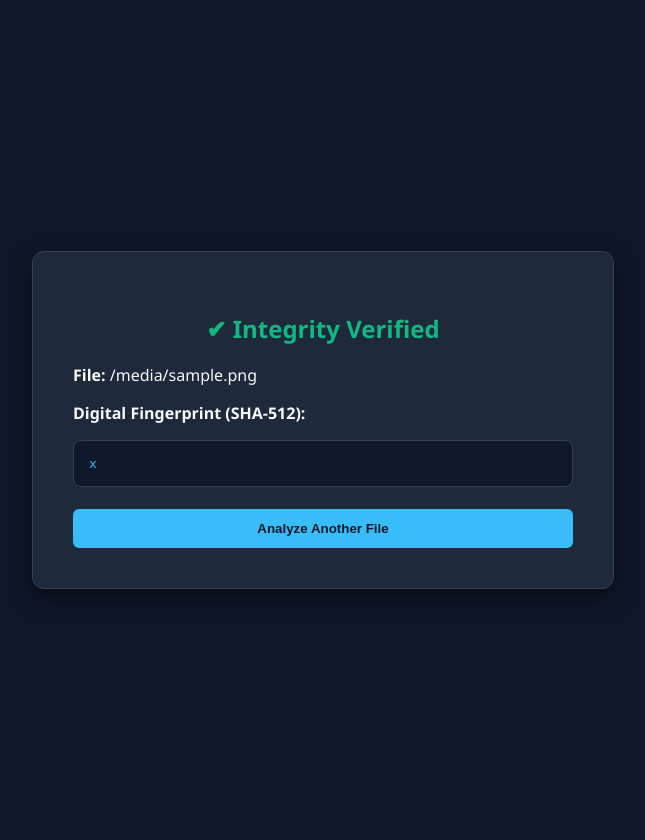
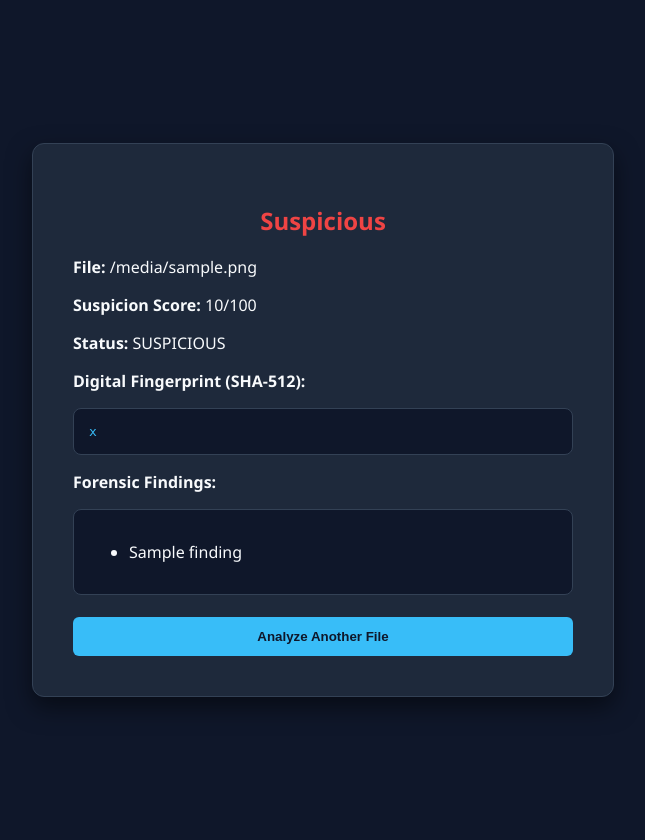
Before and after one commit to zeynabsheikh/TruthTrace, a Flask app: template templates/report.html in a window 1280 px wide. Shown: the whole page, without its empty margins (317-962 px from the left). Run offline with Flask 3, Linux system fonts and the light colour scheme; the template is opened without the code that fills it: most values are stand-ins (such as "Sample title", 1, 10 or a date in 2020).

Commit message:
Enhance report layout and status display
Updated the report title and modified the status display with conditional coloring and messages. Added suspicion score and forensic findings sections.

```diff
--- a/templates/report.html
+++ b/templates/report.html
@@ -1,16 +1,34 @@
 <!DOCTYPE html>
 <html>
 <head>
-    <title>Analysis Report</title>
+    <title>Analysis Report - TruthTrace</title>
     <link rel="stylesheet" href="{{ url_for('static', filename='style.css') }}">
 </head>
 <body>
     <div class="container">
-        <h2 style="color: #10b981;">✔ Integrity Verified</h2>
+        <h2 style="color: {% if status == 'SUSPICIOUS' %}#ef4444{% elif status == 'POSSIBLY EDITED' %}#f59e0b{% else %}#10b981{% endif %};">
+            {% if status == 'SUSPICIOUS' %}Suspicious{% elif status == 'POSSIBLY EDITED' %}Possibly Edited{% else %}Clean{% endif %}
+        </h2>
         <div style="text-align: left;">
             <p><strong>File:</strong> {{ filename }}</p>
+            <p><strong>Suspicion Score:</strong> {{ suspicion_score }}/100</p>
+            <p><strong>Status:</strong> {{ status }}</p>
+
             <p><strong>Digital Fingerprint (SHA-512):</strong></p>
             <div class="hash-box">{{ file_hash }}</div>
+
+            <p><strong>Forensic Findings:</strong></p>
+            <div style="background: #0f172a; padding: 15px; border-radius: 8px; border: 1px solid #334155;">
+                {% if forensic_findings %}
+                    <ul>
+                    {% for finding in forensic_findings %}
+                        <li>{{ finding }}</li>
+                    {% endfor %}
+                    </ul>
+                {% else %}
+                    <p style="color: #10b981;">No suspicious findings detected</p>
+                {% endif %}
+            </div>
         </div>
         <br>
         <a href="/"><button>Analyze Another File</button></a>
```
